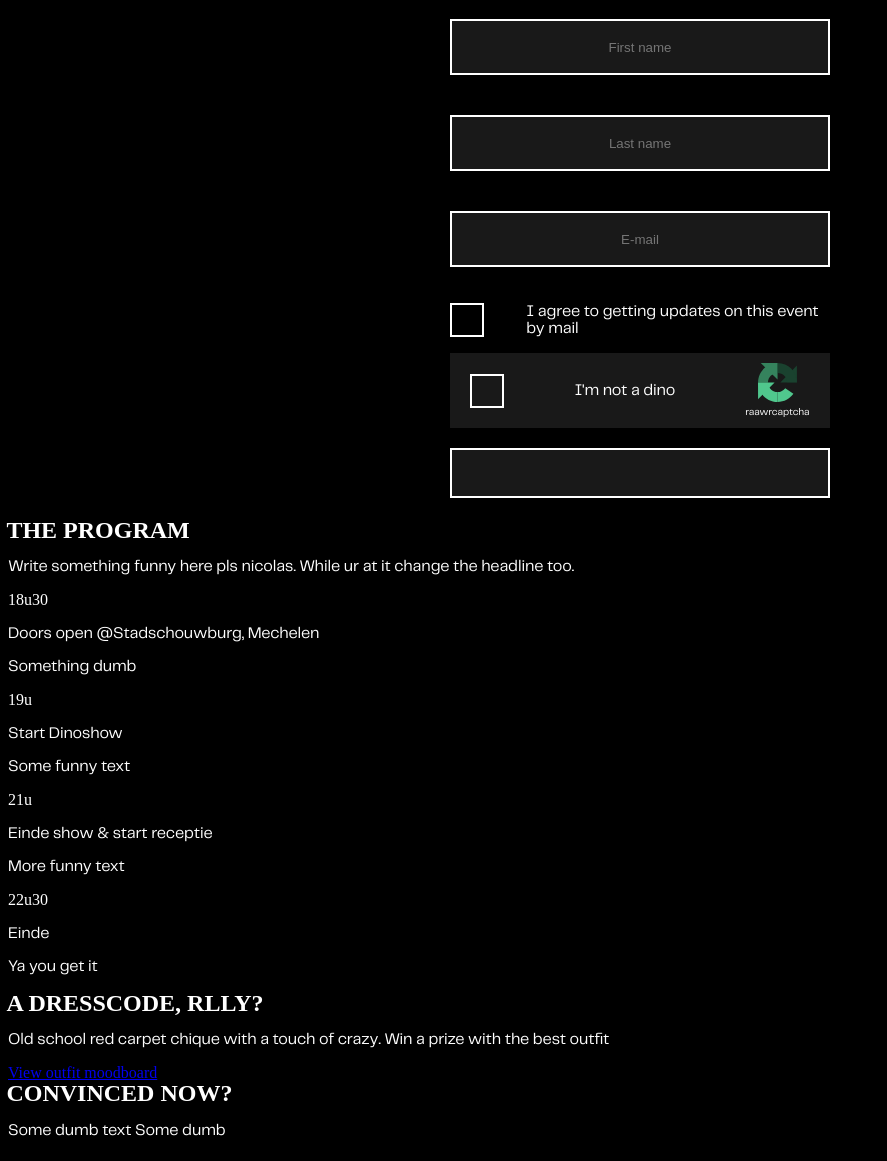
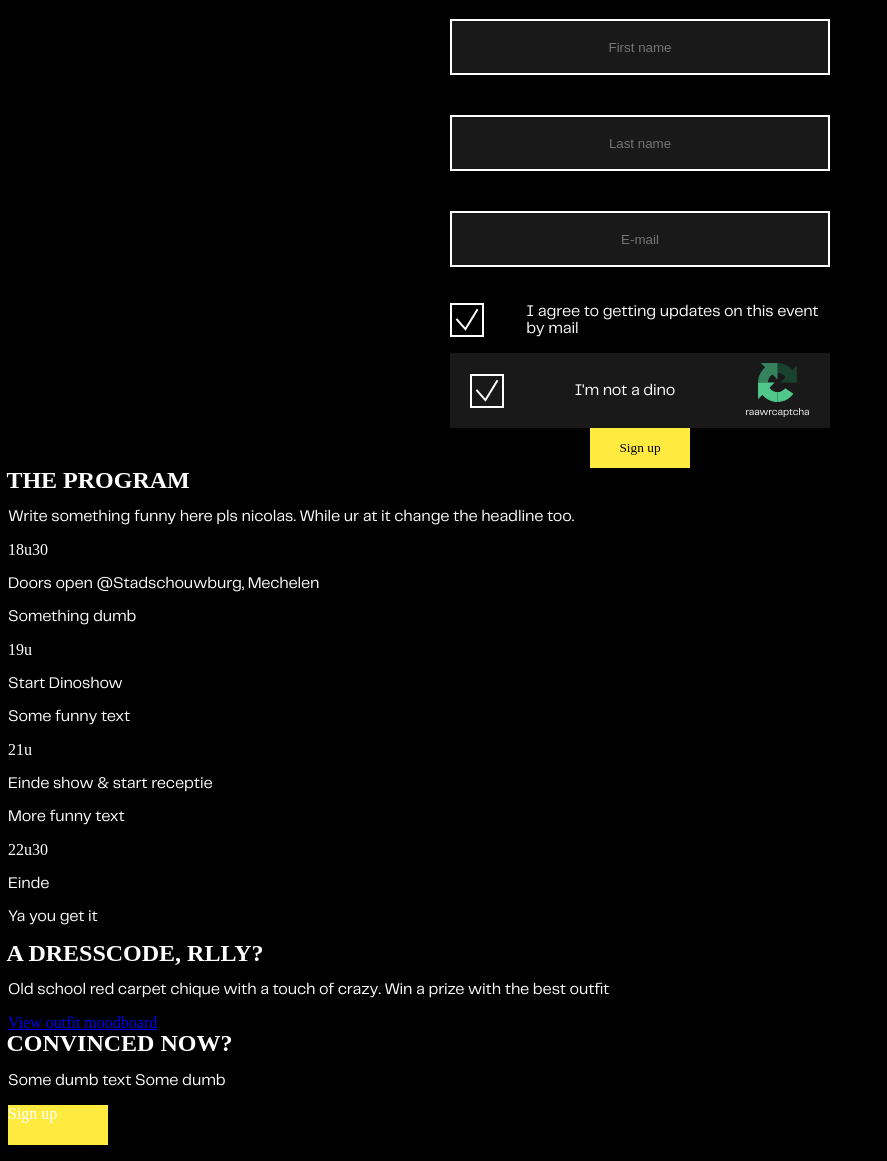
Before and after one commit to designosource-11/designoshow, a PHP site: page / in a window 1280 px wide. Shown: the part 886-2047 px from the top of the page, without its empty margins (0-887 px from the left). Before the commit the page ends 2022 px from the top, so only its background shows below. Run offline with PHP 8.4, Linux system fonts and the light colour scheme; some web fonts are replaced.

Commit message:
Form is progressing nicely

```diff
--- a/index.php
+++ b/index.php
@@ -78,28 +78,29 @@
         <h2 class="bold">Signosaurus up</h2>
         <p>Be there or be rectangular.</p>
         <p>Sign up for dino&#39;s performing live on stage.</p>
-        <form action="">
-            <input placeholder="First name" type="text" name="" id="">
-            <input placeholder="Last name" type="text" name="" id="">
-            <input placeholder="E-mail" type="text" name="" id="">
+        <form action="" method="POST">
+            <input placeholder="First name" type="text" name="first_name" id="">
+            <input placeholder="Last name" type="text" name="last_name" id="">
+            <input placeholder="E-mail" type="text" name="email" id="">
             <div class="agree">
                 <div class="checkbox_replace">
                     <input class="checkbox" type="checkbox" name="" id="">
+                    <img src="./assets/checkmark.svg" alt="">
                 </div>
                 <p>I agree to getting updates on this event by mail</p>
             </div>
             <div class="raawrcaptcha">
                 <div class="checkbox_replace">
                     <input class="checkbox" type="checkbox" name="" id="">
+                    <img src="./assets/checkmark.svg" alt="">
                 </div>
                 <p>I'm not a dino</p>
                 <div class="raawrcaptcha_icon">
                     <img src="assets/raawrcaptcha.svg" alt="">
                     <p>raawrcaptcha</p>
                 </div>
-
             </div>
-            <input class="button" type="button" name="" id="">
+            <button class="button" type="submit" name="submit">Sign up</button>
         </form>
     </div>
     <div class="program">
@@ -137,7 +138,7 @@
         <div class="convinced">
             <h2 class="bold">Convinced now?</h2>
             <p>Some dumb text Some dumb</p>
-            <p class="button pixel"></p>
+            <p class="button pixel">Sign up</p>
         </div>
     </div>
 </body>
--- a/styles/sass/_sign_up.scss
+++ b/styles/sass/_sign_up.scss
@@ -16,6 +16,7 @@
             background-color: #191919;
             border: 2px solid #fff;
             text-align: center;
+            color: #fff;
         }
 
         .agree {
@@ -29,10 +30,13 @@
                 height: 30px;
                 margin: 0;
                 border: 2px solid #fff;
-            }
 
-            .checkbox {
-                visibility: hidden;
+                .checkbox {
+                    visibility: hidden;
+                    position: absolute;
+                    top: -100000px;
+                    left: -1000000px;
+                }
             }
 
             p {
@@ -55,10 +59,13 @@
                 height: 30px;
                 margin: 0;
                 border: 2px solid #fff;
-            }
 
-            .checkbox {
-                visibility: hidden;
+                .checkbox {
+                    visibility: hidden;
+                    position: absolute;
+                    top: -100000px;
+                    left: -1000000px;
+                }
             }
 
             .raawrcaptcha_icon {
@@ -77,7 +84,10 @@
                 }
             }
 
+        }
 
+        .button {
+            align-self: center;
         }
     }
 }
--- a/styles/sass/_variables.scss
+++ b/styles/sass/_variables.scss
@@ -79,3 +79,12 @@ span{
 .hidden{
     display: none;
 }
+
+.button {
+    background-color: #FFEB40 !important;
+    font-family: $secondaryFont;
+    width: 100px;
+    height: 40px !important;
+    cursor: pointer;
+    border: none;
+}
--- a/styles/styles.css
+++ b/styles/styles.css
@@ -59,6 +59,15 @@ span {
 
 .hidden {
   display: none;
+}
+
+.button {
+  background-color: #FFEB40 !important;
+  font-family: pixel;
+  width: 100px;
+  height: 40px !important;
+  cursor: pointer;
+  border: none;
 }
 
 header {
@@ -531,6 +540,7 @@ header {
   background-color: #191919;
   border: 2px solid #fff;
   text-align: center;
+  color: #fff;
 }
 
 .sign_up form .agree {
@@ -553,8 +563,11 @@ header {
   border: 2px solid #fff;
 }
 
-.sign_up form .agree .checkbox {
+.sign_up form .agree .checkbox_replace .checkbox {
   visibility: hidden;
+  position: absolute;
+  top: -100000px;
+  left: -1000000px;
 }
 
 .sign_up form .agree p {
@@ -586,8 +599,11 @@ header {
   border: 2px solid #fff;
 }
 
-.sign_up form .raawrcaptcha .checkbox {
+.sign_up form .raawrcaptcha .checkbox_replace .checkbox {
   visibility: hidden;
+  position: absolute;
+  top: -100000px;
+  left: -1000000px;
 }
 
 .sign_up form .raawrcaptcha .raawrcaptcha_icon {
@@ -612,4 +628,10 @@ header {
   font-size: 10px;
   margin: 0;
 }
+
+.sign_up form .button {
+  -ms-flex-item-align: center;
+      -ms-grid-row-align: center;
+      align-self: center;
+}
 /*# sourceMappingURL=styles.css.map */
```
Also changed, not shown: assets/checkmark.svg (added), 1 other file.
